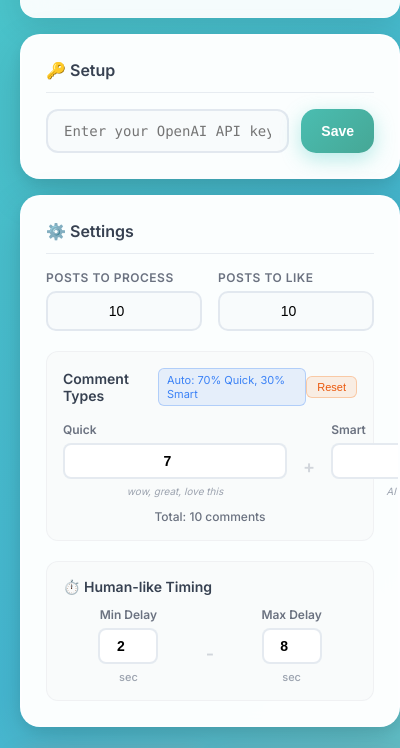
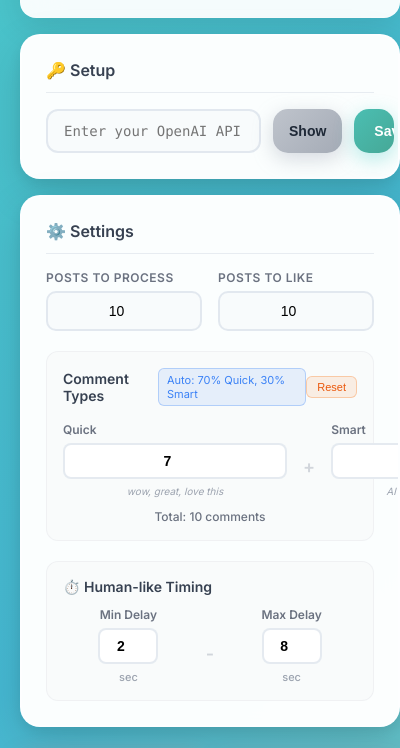
Before and after one commit to neeraj94/linkedin-plugin, a browser extension: page popup.html in a window 400 px wide. Shown: the part 77-825 px from the top of the page. Drawn offline with Linux system fonts and the light colour scheme.

Commit message:
Add API key toggle and ignore node modules

```diff
--- a/package.json
+++ b/package.json
@@ -3,7 +3,7 @@
   "version": "1.0.0",
   "main": "index.js",
   "scripts": {
-    "test": "echo \"Error: no test specified\" && exit 1"
+    "test": "echo \"No tests specified\""
   },
   "keywords": [],
   "author": "",
--- a/popup.css
+++ b/popup.css
@@ -167,6 +167,26 @@ body {
   border-color: #0A66C2;
   background: white;
   box-shadow: 0 0 0 3px rgba(10, 102, 194, 0.1);
+}
+
+.btn-toggle {
+  padding: 12px 16px;
+  background: linear-gradient(135deg, #D1D5DB, #9CA3AF);
+  background-size: 200% 200%;
+  color: #1f2937;
+  border: none;
+  border-radius: 15px;
+  font-weight: 600;
+  font-size: 14px;
+  cursor: pointer;
+  transition: all 0.3s cubic-bezier(0.175, 0.885, 0.32, 1.275);
+  box-shadow: 0 6px 20px rgba(156, 163, 175, 0.4);
+  animation: buttonGradient 4s ease infinite;
+}
+
+.btn-toggle:hover {
+  transform: translateY(-2px) scale(1.05);
+  box-shadow: 0 10px 25px rgba(156, 163, 175, 0.5);
 }
 
 .btn-save {
--- a/popup.html
+++ b/popup.html
@@ -29,6 +29,7 @@
       </div>
       <div class="input-group api-key-group">
         <input type="password" id="apiKey" placeholder="Enter your OpenAI API key (sk-...)">
+        <button id="toggleKey" class="btn-toggle">Show</button>
         <button id="saveKey" class="btn-save">Save</button>
       </div>
     </div>
--- a/popup.js
+++ b/popup.js
@@ -21,6 +21,7 @@ class PopupController {
     this.elements = {
       apiKey: document.getElementById('apiKey'),
       saveKey: document.getElementById('saveKey'),
+      toggleKey: document.getElementById('toggleKey'),
       maxPosts: document.getElementById('maxPosts'),
       maxLikes: document.getElementById('maxLikes'),
       singleWordComments: document.getElementById('singleWordComments'),
@@ -108,6 +109,7 @@ class PopupController {
 
   setupEventListeners() {
     this.elements.saveKey.addEventListener('click', () => this.saveApiKey());
+    this.elements.toggleKey.addEventListener('click', () => this.toggleApiKeyVisibility());
     this.elements.startBot.addEventListener('click', () => this.startBot());
     this.elements.stopBot.addEventListener('click', () => this.stopBot());
     this.elements.downloadLogs.addEventListener('click', () => this.downloadGlobalLogs());
@@ -182,6 +184,13 @@ class PopupController {
     } catch (error) {
       this.addLog('Error saving API key: ' + error.message, 'error');
     }
+  }
+
+  toggleApiKeyVisibility() {
+    const field = this.elements.apiKey;
+    const isHidden = field.type === 'password';
+    field.type = isHidden ? 'text' : 'password';
+    this.elements.toggleKey.textContent = isHidden ? 'Hide' : 'Show';
   }
 
   // Comment Split Logic Methods
```
Also changed, not shown: 1 other file.
